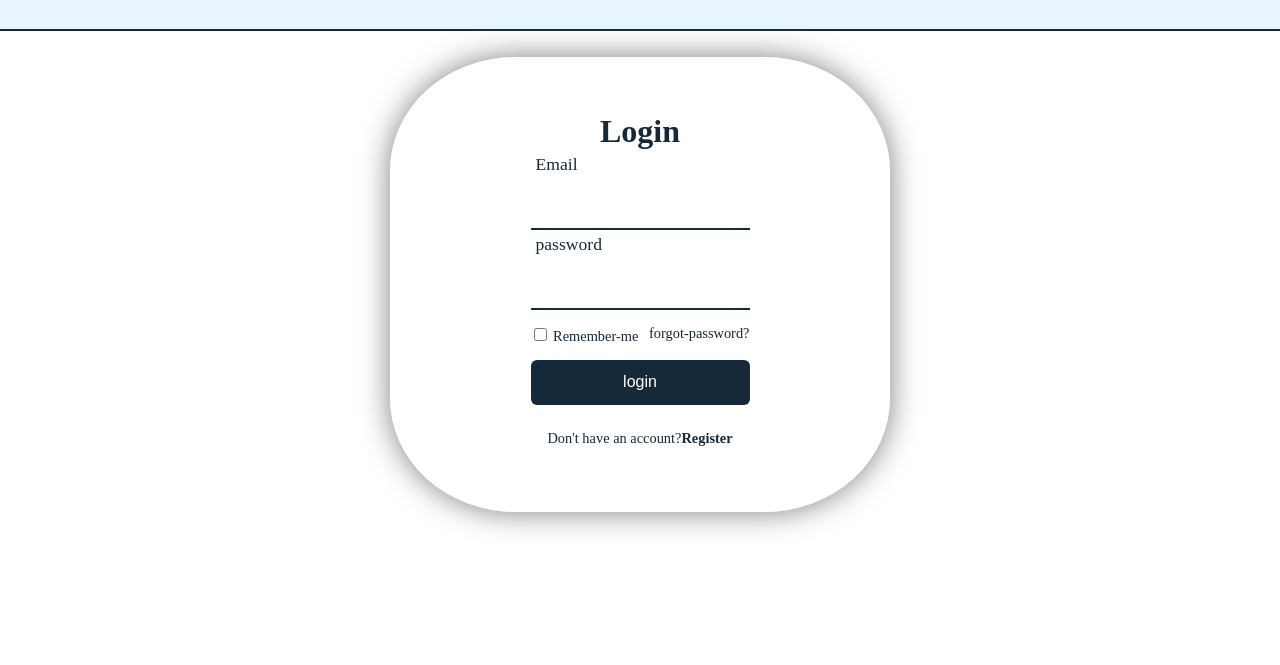
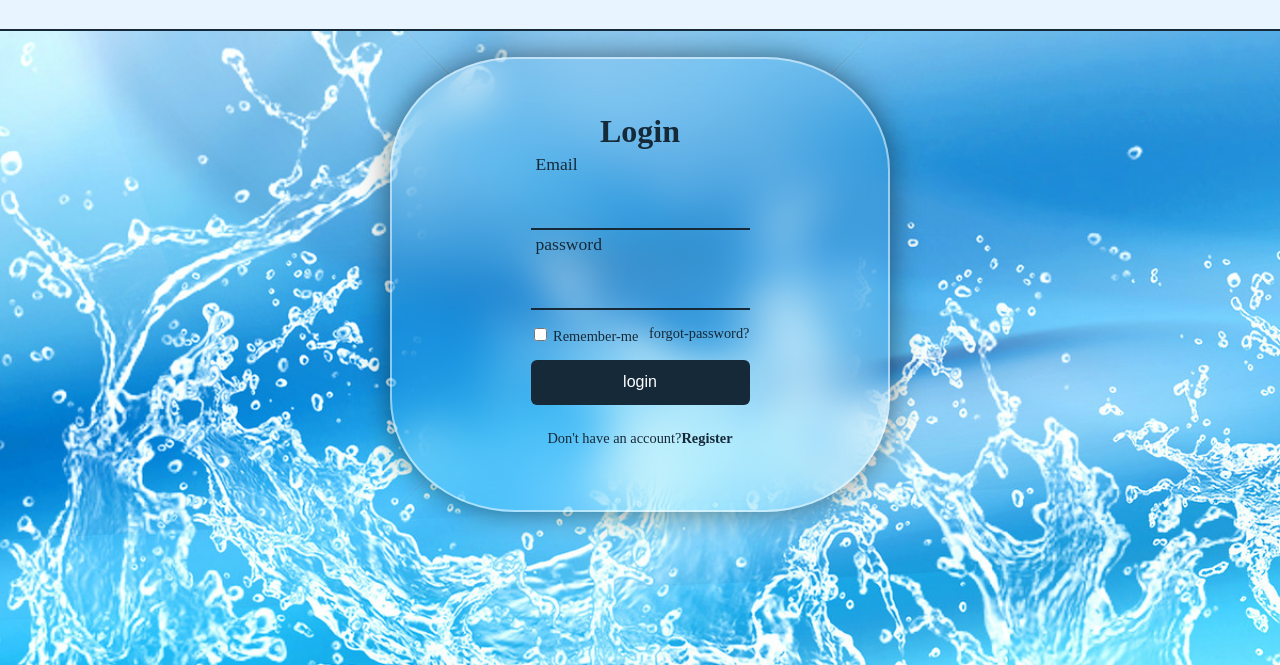
Before and after one commit to zulfero/H2all, a plain HTML site: page index.html in a window 1280 px wide. Shown: the part 135-800 px from the top of the page. Drawn offline with Linux system fonts and the light colour scheme.

Commit message:
commited some changes

```diff
--- a/css/home.css
+++ b/css/home.css
@@ -15,7 +15,7 @@
 }
 body {
   height: 20vh;
-  background: url("images/vector-realistic-water-background.jpg") no-repeat center center/cover;
+  background: url("../images/vector-realistic-water-background.jpg") no-repeat center center/cover;
 }
 
 .hero_image {
--- a/css/registration.css
+++ b/css/registration.css
@@ -8,7 +8,7 @@ body {
   display: flex;
   justify-content: center;
   height: 100vh;
-  background: url("images/registartion.jpg") no-repeat center center/cover;
+  background: url("../images/registartion.jpg") no-repeat center center/cover;
 }
 
 header {
--- a/css/style.css
+++ b/css/style.css
@@ -8,7 +8,7 @@ body {
   display: flex;
   justify-content: center;
   height: 100vh;
-  background: url("images/login.jpg") no-repeat center center/cover;
+  background: url("../images/login.jpg") no-repeat center center/cover;
 }
 
 header {
@@ -39,7 +39,7 @@ header .nav_bar a::after {
   bottom: -6px;
   width: 100px;
   height: 3px;
-  background:#162938;
+  background: #162938;
   border-radius: 5px;
   transform-origin: right;
   transform: scaleX(0);
@@ -150,7 +150,6 @@ header .log-in:hover {
   text-decoration: underline;
 }
 
-
 footer {
   height: 20vh;
   background-color: black;
@@ -171,19 +170,18 @@ footer {
   text-decoration: underline;
 }
 
-.footer_container{
+.footer_container {
   display: flex;
   justify-content: space-between;
   align-items: center;
-
 }
 
-.footer_container li{
+.footer_container li {
   color: white;
   list-style-type: none;
   display: flex;
   gap: 1.4em;
-text-align: center;
+  text-align: center;
 }
 @media screen and (max-width: 450px) {
 }
```
Also changed, not shown: home.html (+8 -8 lines).
